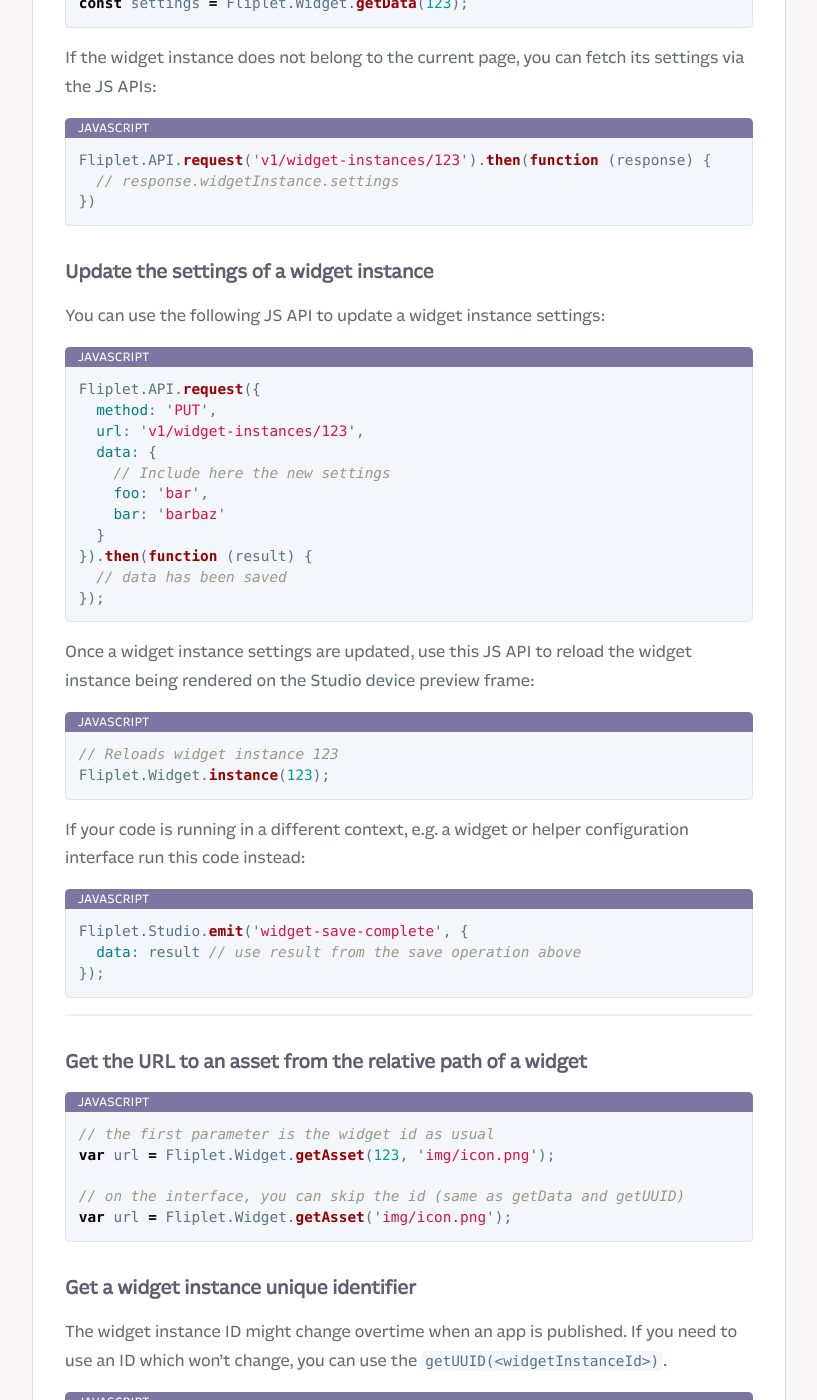
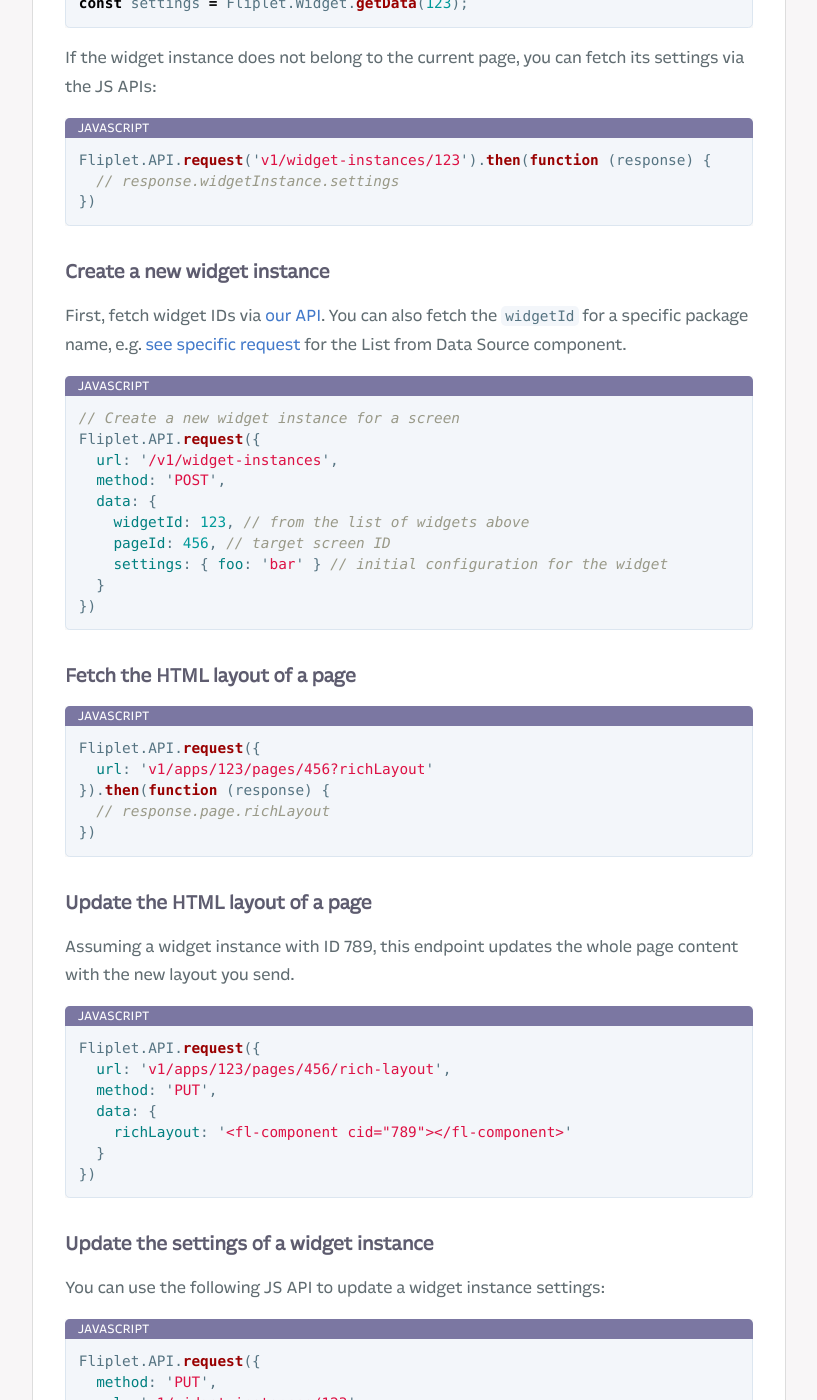
Before and after one commit to Fliplet/fliplet-cli, a Jekyll site: the page built from docs/API/core/widget.md, in a window 1280 px wide and 1400 px high, scrolled down 1365 px. Shown: the whole window, without its empty margins (254-1071 px from the left). Built offline with Jekyll 4.4.1, drawn with Linux system fonts in a browser that asks for light colours; nearby versions of some CDN libraries; our own code applies the rules of GitHub Pages for plain Markdown files; library files that are not in the unit come from our copies; comment, search, counter and statistics services are not loaded; a style sheet for code colours, icons or effects is not loaded; some of the changed text lies outside the part shown.

Commit message:
docs update

````diff
--- a/docs/API/core/widget.md
+++ b/docs/API/core/widget.md
@@ -45,6 +45,47 @@
 ```js
 Fliplet.API.request('v1/widget-instances/123').then(function (response) {
   // response.widgetInstance.settings
+})
+```
+
+### Create a new widget instance
+
+First, fetch widget IDs via [our API](https://api.fliplet.com/v1/widgets?fields=id,name,package). You can also fetch the `widgetId` for a specific package name, e.g. [see specific request](https://api.fliplet.com/v1/widgets?fields=id,name,package&package=com.fliplet.dynamic-lists) for the List from Data Source component.
+
+```js
+// Create a new widget instance for a screen
+Fliplet.API.request({
+  url: '/v1/widget-instances',
+  method: 'POST',
+  data: {
+    widgetId: 123, // from the list of widgets above
+    pageId: 456, // target screen ID
+    settings: { foo: 'bar' } // initial configuration for the widget
+  }
+})
+```
+
+### Fetch the HTML layout of a page
+
+```js
+Fliplet.API.request({
+  url: 'v1/apps/123/pages/456?richLayout'
+}).then(function (response) {
+  // response.page.richLayout
+})
+```
+
+### Update the HTML layout of a page
+
+Assuming a widget instance with ID 789, this endpoint updates the whole page content with the new layout you send.
+
+```js
+Fliplet.API.request({
+  url: 'v1/apps/123/pages/456/rich-layout',
+  method: 'PUT',
+  data: {
+    richLayout: '<fl-component cid="789"></fl-component>'
+  }
 })
 ```
 
````
Also changed, not shown: docs/API/core/screens.md (+34 -0 lines).
